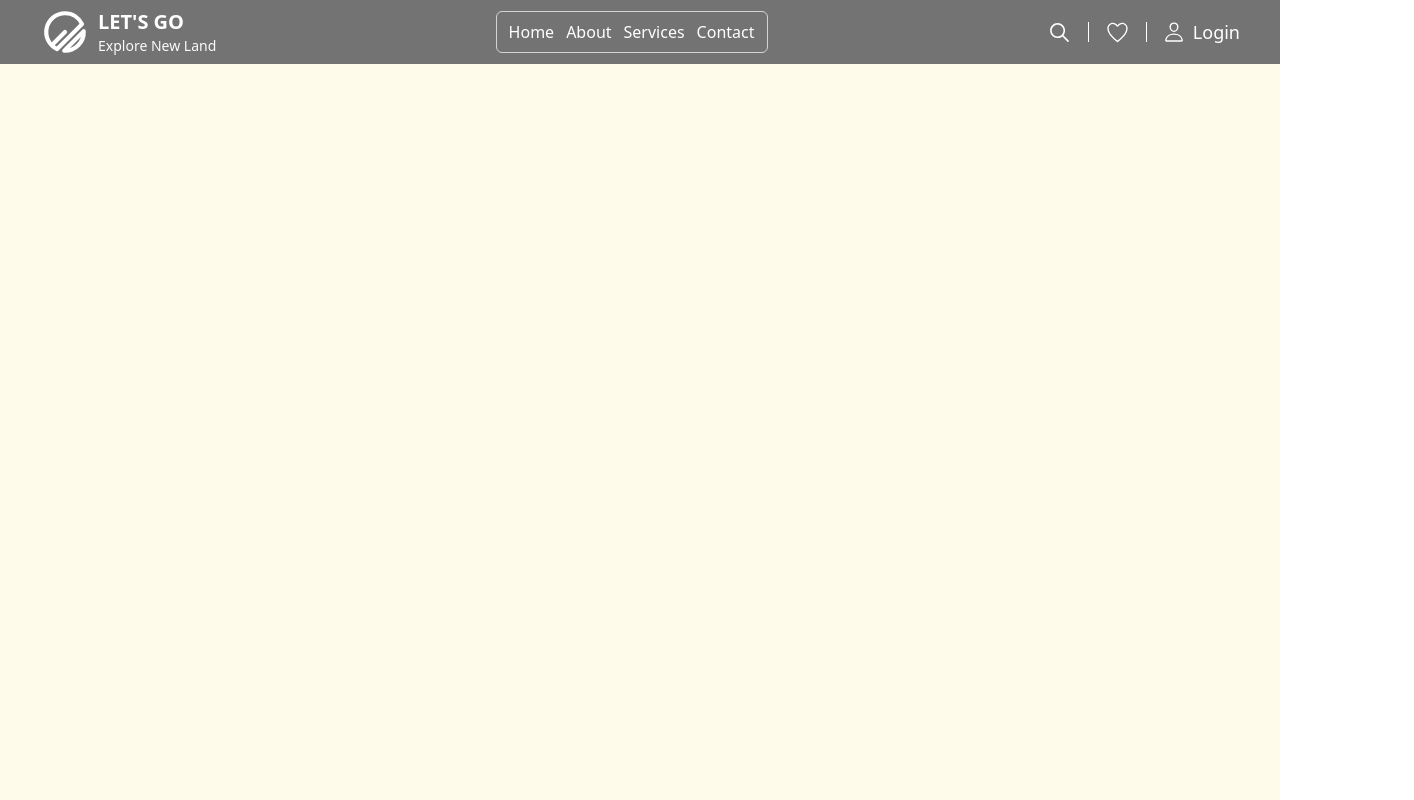
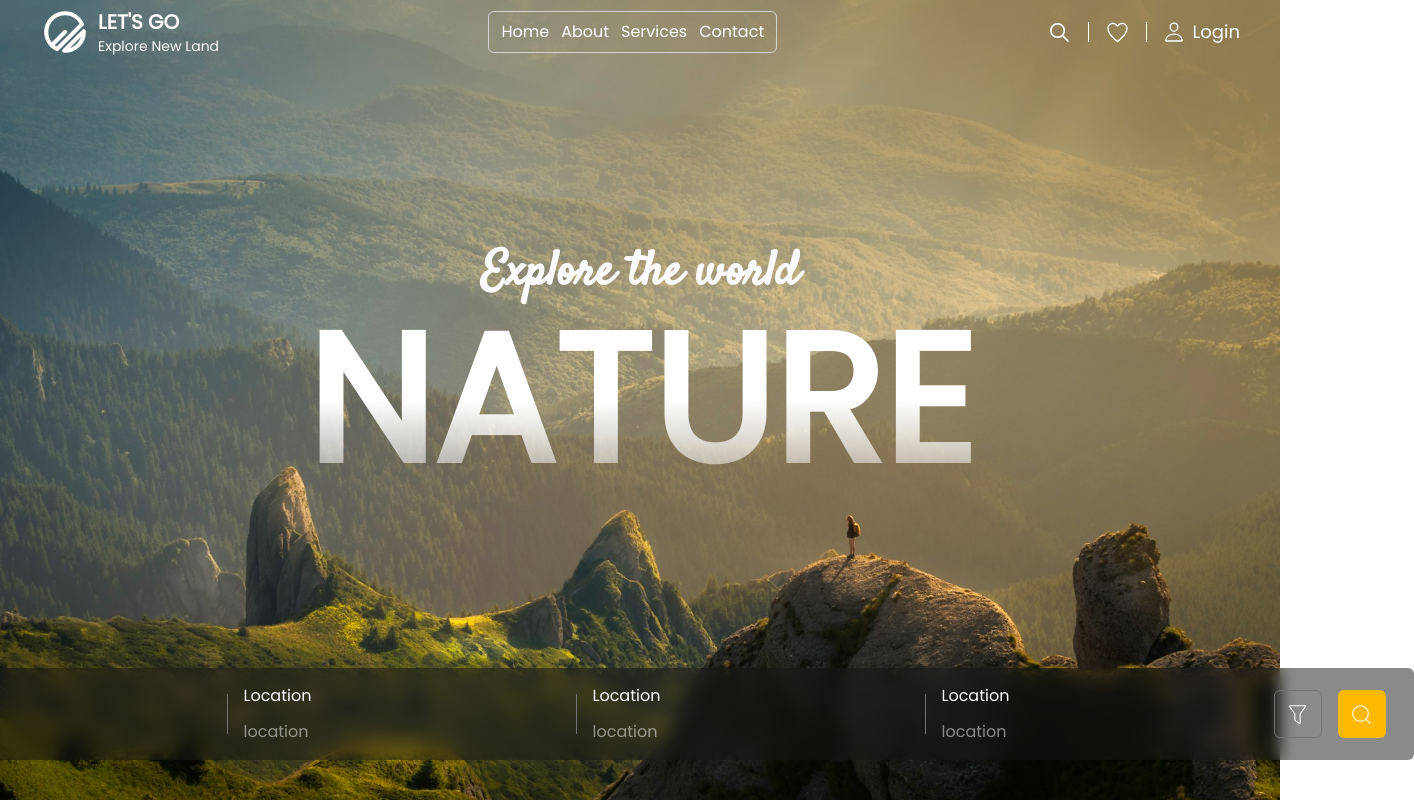
Before and after one commit to mehedi008h/lets-go, a Next.js app: page / in a window 1280 px wide. Shown: the whole page, 1414 px wide, since content can reach past the window. Built offline with nearby package versions, Linux system fonts and the light colour scheme.

Commit message:
design hero section

```diff
--- a/app/globals.css
+++ b/app/globals.css
@@ -5,11 +5,11 @@
     --foreground: #171717;
 }
 
-/* @theme inline {
+@theme inline {
     --color-background: var(--background);
     --color-foreground: var(--foreground);
-  --font-sans: var(--font-geist-sans);
-  --font-mono: var(--font-geist-mono);
+    --font-poppins: var(--font-poppins);
+    --font-satisfy: var(--font-satisfy);
 }
 
 @media (prefers-color-scheme: dark) {
@@ -20,7 +20,12 @@
 }
 
 body {
-  background: var(--background);
-  color: var(--foreground);
-  font-family: Arial, Helvetica, sans-serif;
-} */
+    font-family: "Poppins", sans-serif;
+}
+
+.noise-bg {
+    background-image: url("/images/hero-bg.jpg");
+    background-size: cover;
+    background-position: center;
+    background-repeat: no-repeat;
+}
--- a/app/layout.tsx
+++ b/app/layout.tsx
@@ -1,16 +1,18 @@
 import type { Metadata } from "next";
-import { Geist, Geist_Mono } from "next/font/google";
+import { Poppins, Satisfy } from "next/font/google";
 import "./globals.css";
 import Navbar from "@/components/global/Navbar";
 
-const geistSans = Geist({
-    variable: "--font-geist-sans",
+const poppins = Poppins({
+    variable: "--font-poppins",
     subsets: ["latin"],
+    weight: ["400"],
 });
 
-const geistMono = Geist_Mono({
-    variable: "--font-geist-mono",
+const satisfy = Satisfy({
+    variable: "--font-satisfy",
     subsets: ["latin"],
+    weight: "400",
 });
 
 export const metadata: Metadata = {
@@ -26,7 +28,7 @@ export default function RootLayout({
     return (
         <html lang="en" suppressHydrationWarning>
             <body
-                className={`${geistSans.variable} ${geistMono.variable} antialiased`}
+                className={`${poppins.variable} ${satisfy.variable} antialiased`}
                 suppressHydrationWarning
             >
                 <Navbar />
--- a/components/global/Navbar.tsx
+++ b/components/global/Navbar.tsx
@@ -5,7 +5,7 @@ import { TbBrandPlanetscale } from "react-icons/tb";
 
 const Navbar = () => {
     return (
-        <div className="absolute top-0 right-0 left-0 h-16 bg-neutral-500 flex items-center justify-between px-10">
+        <div className="absolute top-0 right-0 left-0 h-16  flex items-center justify-between px-10">
             {/* logo  */}
             <div className="flex items-center gap-2">
                 <TbBrandPlanetscale size={50} color="white" />
--- a/components/home/Hero.tsx
+++ b/components/home/Hero.tsx
@@ -1,7 +1,56 @@
 import React from "react";
+import { CiFilter, CiSearch } from "react-icons/ci";
 
 function Hero() {
-    return <div className="w-full min-h-screen bg-amber-50">Hero</div>;
+    return (
+        <div className="w-full min-h-screen noise-bg">
+            <div className="absolute top-0 right-0 left-0 h-screen flex items-center justify-center">
+                <div className="text-center text-white">
+                    <p className="text-5xl font-semibold font-satisfy text-neutral-50 -mb-8">
+                        Explore the world
+                    </p>
+                    <h1 className="text-[180px] font-bold mb-4 mask-b-from-50% uppercase">
+                        Nature
+                    </h1>
+
+                    <div className="absolute bottom-10 left-0 right-0 flex items-center justify-center gap-4">
+                        <div className="h-fit w-fit bg-neutral-900/50 rounded-md backdrop-blur-sm flex items-center gap-4 px-7 py-4">
+                            <div className="text-start">
+                                <h3 className="text-white mb-3">Location</h3>
+                                <input type="text" placeholder="location" />
+                            </div>
+                            <div className="h-10 w-[1px] bg-neutral-500"></div>
+
+                            <div className="text-start">
+                                <h3 className="text-white mb-3">Location</h3>
+                                <input type="text" placeholder="location" />
+                            </div>
+                            <div className="h-10 w-[1px] bg-neutral-500"></div>
+
+                            <div className="text-start">
+                                <h3 className="text-white mb-3">Location</h3>
+                                <input type="text" placeholder="location" />
+                            </div>
+                            <div className="h-10 w-[1px] bg-neutral-500"></div>
+
+                            <div className="text-start">
+                                <h3 className="text-white mb-3">Location</h3>
+                                <input type="text" placeholder="location" />
+                            </div>
+
+                            <div className="h-12 w-12 rounded-md flex justify-center items-center border border-neutral-500 cursor-pointer">
+                                <CiFilter size={25} />
+                            </div>
+
+                            <div className="h-12 w-12 rounded-md flex justify-center items-center bg-amber-400 hover:bg-amber-500 cursor-pointer transition-all duration-300">
+                                <CiSearch size={25} />
+                            </div>
+                        </div>
+                    </div>
+                </div>
+            </div>
+        </div>
+    );
 }
 
 export default Hero;
```
Also changed, not shown: public/images/hero-bg.jpg (added). Lines whose indentation alone changed are shown as unchanged.
